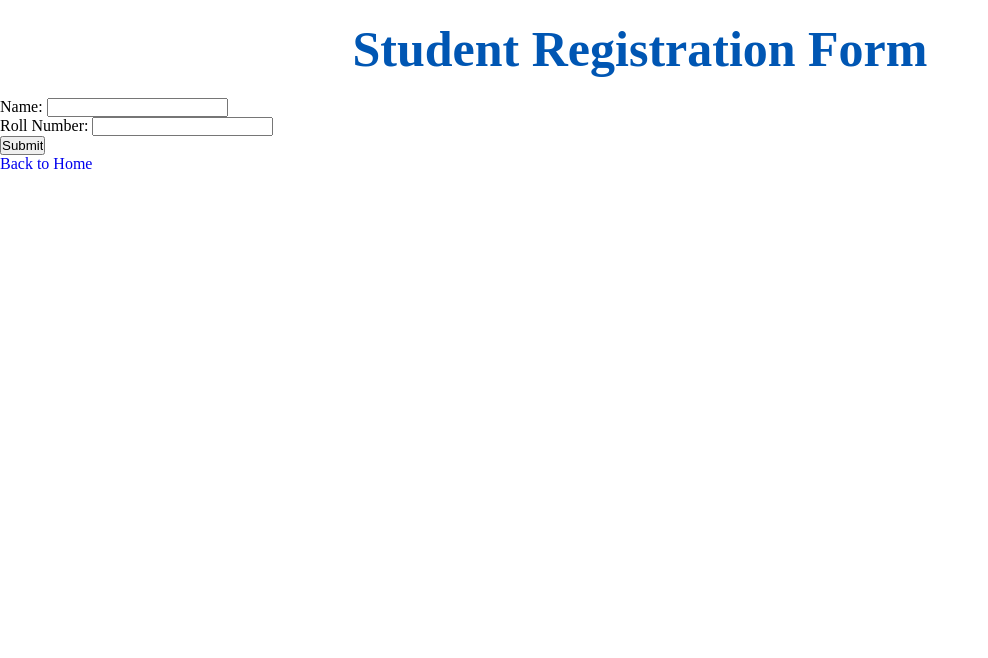
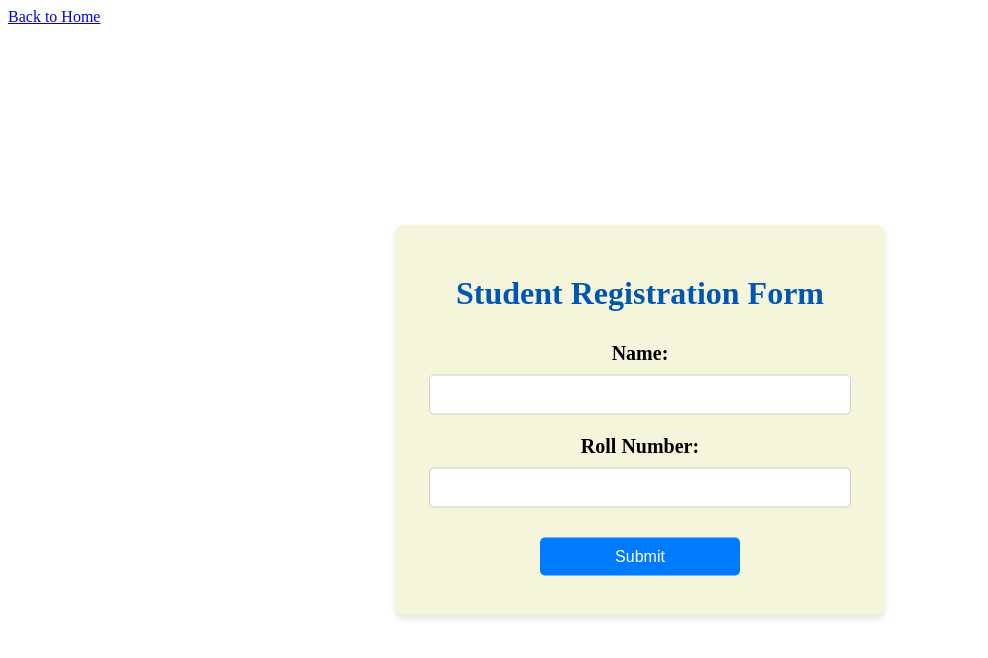
Before and after one commit to ratneeshh/student-reg, a website: page public/registration.html in a window 1280 px wide. Shown: the whole page, without its empty margins (0-988 px from the left). Drawn offline with Linux system fonts and the light colour scheme.

Commit message:
Add files via upload

```diff
--- a/public/index.css
+++ b/public/index.css
@@ -25,4 +25,18 @@
 .btns {
     align-content: center;
     align-self:center ;
+
 }
+table {
+  margin-top: 25px;
+  margin-bottom: 25px;
+  width: 100%;
+  border-collapse: collapse;
+  background-color: #F5F5DC;
+}
+th, td {
+  border: 1px solid black;
+  padding: 8px;
+  font-size: 20px;
+
+}
--- /dev/null
+++ b/public/registration.css
@@ -0,0 +1,55 @@
+form {
+    text-align: center;
+}
+input, select {
+    padding: 10px;
+    border: 1px solid #ccc;
+    border-radius: 5px;
+    font-size: 16px;
+    width: 100%;
+    max-width: 400px; /* Adjust the width as needed */
+    margin-top: 10px;
+    margin-bottom: 20px;
+}
+/* Style the submit button */
+input[type="submit"] {
+    background-color: #007bff;
+    color: #fff;
+    border: none;
+    padding: 10px 20px;
+    border-radius: 5px;
+    cursor: pointer;
+    width : 200px;
+}
+input[type="submit"]:hover {
+    background-color: #0056b3;
+}
+.submit {
+    margin-top: 25px;
+    width : 100px;
+}
+h1 {
+    text-align: center;
+    margin-top: 30px;
+    margin-bottom: 30px;
+    color: #0056b3;
+}
+.card {
+    margin-top: 20px;
+    background-color: #F5F5DC;
+    border-radius: 10px;
+    box-shadow: 0 4px 6px rgba(0, 0, 0, 0.1);
+    padding: 20px;
+    max-width: 450px;
+    width: 100%;
+    text-align: center;
+    position: absolute;
+    top: 50%;
+    left: 50%;
+    transform: translate(-50%, -50%);
+}
+.val {
+    font-weight: bold;
+    font-size: 20px;
+    margin-bottom: 10px;
+}
--- a/public/registration.html
+++ b/public/registration.html
@@ -4,16 +4,19 @@
     <meta charset="UTF-8">
     <meta name="viewport" content="width=device-width, initial-scale=1.0">
     <title>Student Registration Form</title>
-    <link rel = "stylesheet" type="text/css" href = "index.css">
+    <link rel = "stylesheet" type="text/css" href = "registration.css">
 </head>
 <body>
+    <div class="card">
     <h1>Student Registration Form</h1>
     <!-- Student registration form -->
     <form action="/submit_student_form" method="post">
-        Name: <input type="text" name="name"><br>
-        Roll Number: <input type="text" name="rollNumber"><br>
+        <span class="val">Name: </span><input type="text" name="name"><br>
+        <span class="val">Roll Number: </span><input type="text" name="rollNumber"><br>
         <input type="submit" value="Submit">
     </form>
+    </div>
+
 
     <!-- Link back to the main page -->
     <a href="/">Back to Home</a>
```
Also changed, not shown: public/index.html (+6 -3 lines).
